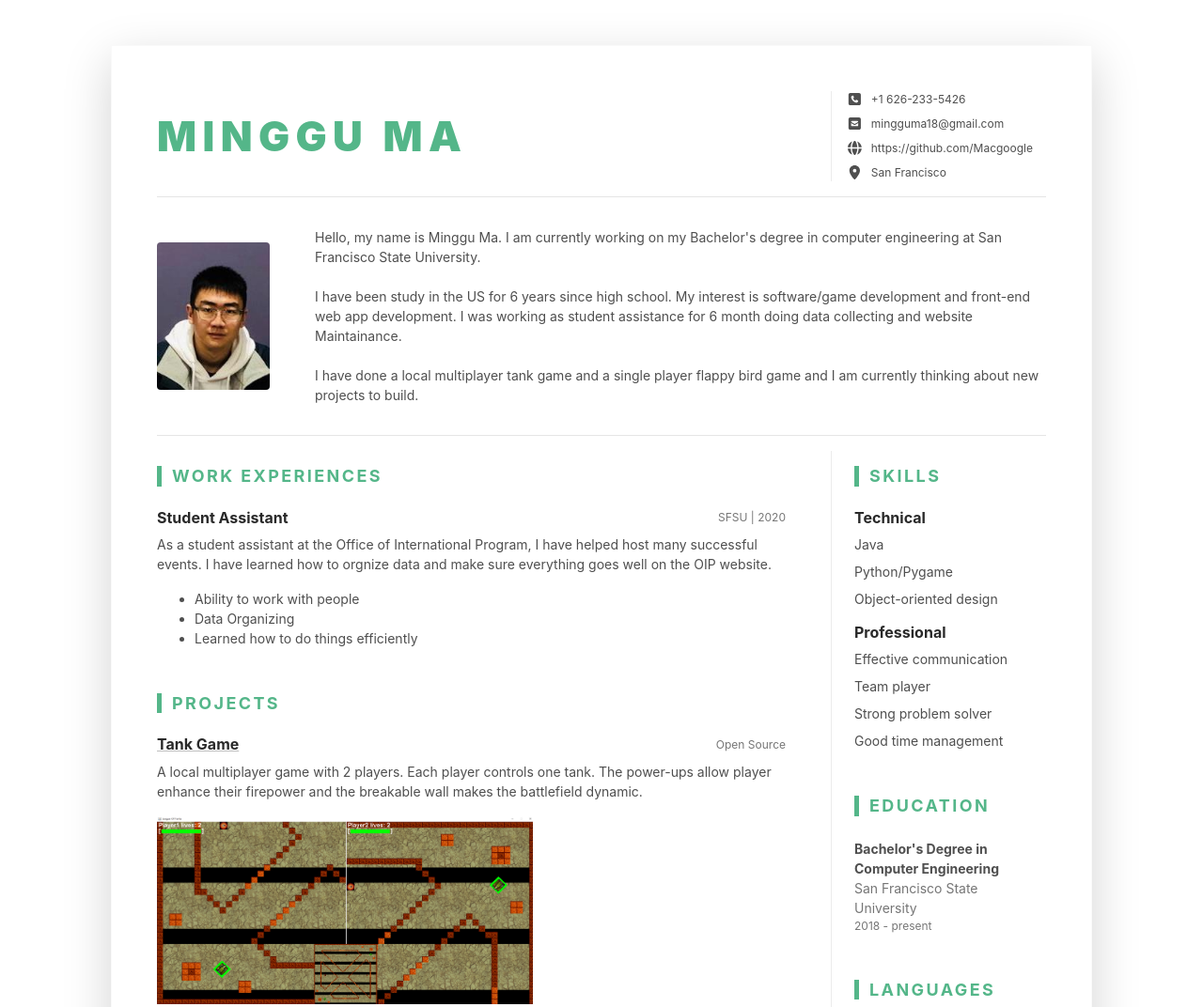
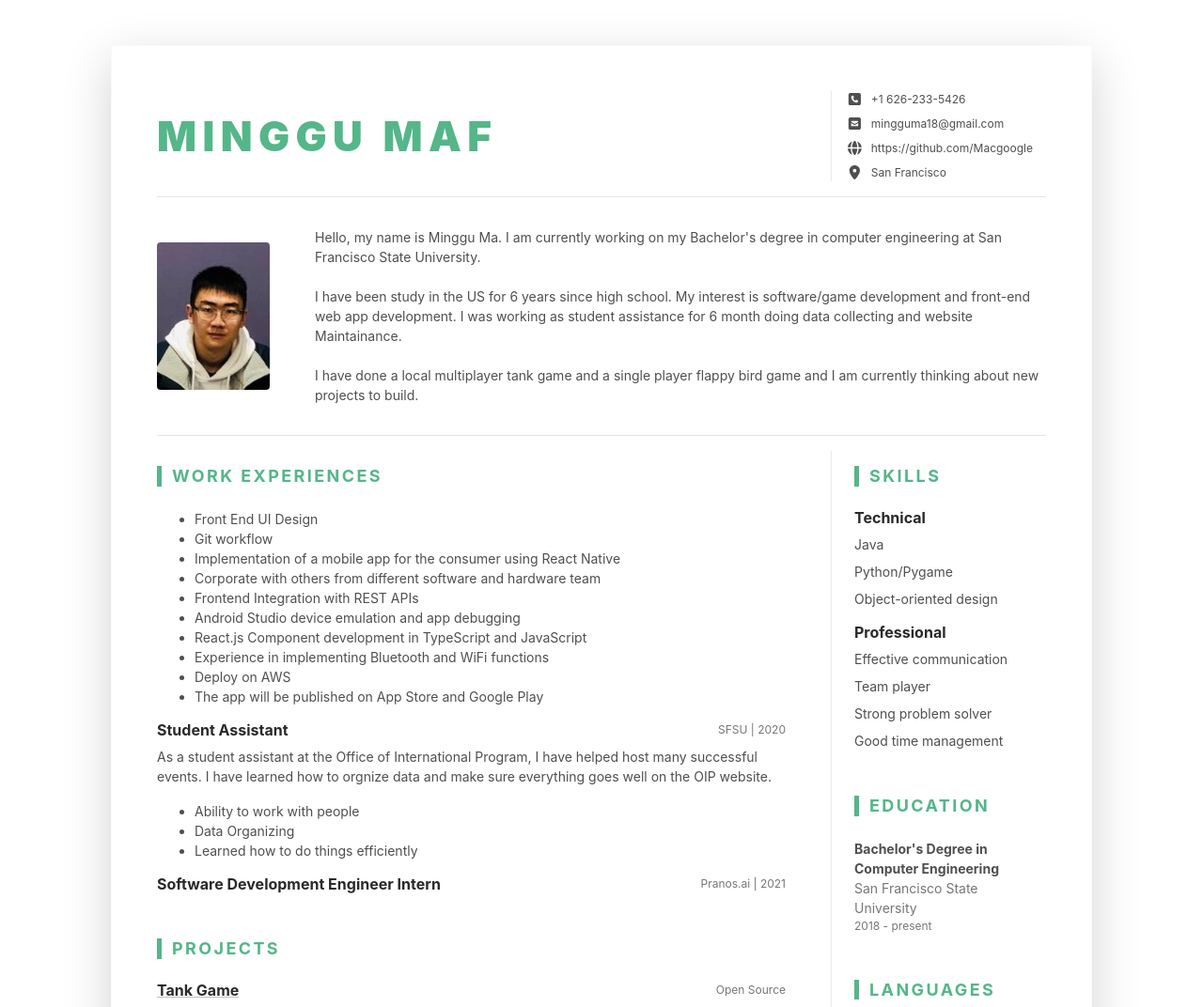
Before and after one commit to Macgoogle/Macgoogle.github.io, a plain HTML site: page index.html in a window 1280 px wide. Shown: the top 1072 px of the page at 94% size. Drawn offline with Linux system fonts and the light colour scheme.

Commit message:
Add Work Experience

```diff
--- a/index.html
+++ b/index.html
@@ -33,7 +33,7 @@
 				<div class="resume-header">
 					<div class="row align-items-center">
 						<div class="resume-title col-12 col-md-6 col-lg-8 col-xl-9">
-							<h2 class="resume-name mb-0 text-uppercase">Minggu Ma</h2>
+							<h2 class="resume-name mb-0 text-uppercase">Minggu MaF</h2>
 							<!-- <div class="resume-tagline mb-3 mb-md-0">Senior Software Engineer</div> -->
 						</div><!--//resume-title-->
 						<div class="resume-contact col-12 col-md-6 col-lg-4 col-xl-3">
@@ -67,6 +67,20 @@
 							<section class="work-section py-3">
 								<h3 class="text-uppercase resume-section-heading mb-4">Work Experiences</h3>
 								<div class="item mb-3">
+									<div class="item-content">
+										<ul class="resume-list">
+											<li>Front End UI Design</li>
+											<li>Git workflow</li>
+											<li>Implementation of a mobile app for the consumer using React Native</li>
+											<li>Corporate with others from different software and hardware team</li>
+											<li>Frontend Integration with REST APIs</li>
+											<li>Android Studio device emulation and app debugging</li>
+											<li>React.js Component development in TypeScript and JavaScript</li>
+											<li>Experience in implementing Bluetooth and WiFi functions</li>
+											<li>Deploy on AWS</li>
+											<li>The app will be published on App Store and Google Play</li>
+										</ul>
+									</div>
 									<div class="item-heading row align-items-center mb-2">
 										<h4 class="item-title col-12 col-md-6 col-lg-8 mb-2 mb-md-0">Student Assistant</h4>
 										<div class="item-meta col-12 col-md-6 col-lg-4 text-muted text-left text-md-right">SFSU | 2020</div>
@@ -79,6 +93,12 @@
 											<li>Data Organizing</li>
 											<li>Learned how to do things efficiently</li>
 										</ul>
+									</div>
+
+									<div class="item-heading row align-items-center mb-2">
+										<h4 class="item-title col-12 col-md-6 col-lg-8 mb-2 mb-md-0">Software Development Engineer Intern</h4>
+										<div class="item-meta col-12 col-md-6 col-lg-4 text-muted text-left text-md-right">Pranos.ai | 2021</div>
+
 									</div>
 								</div>
 
```
